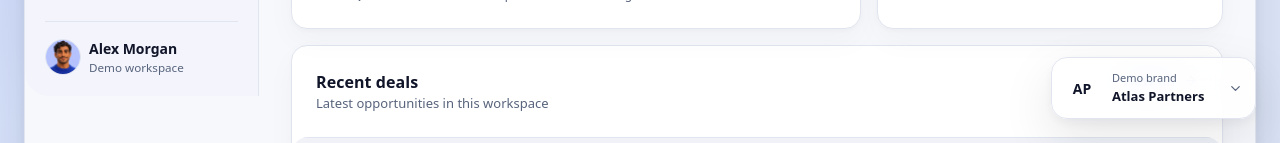
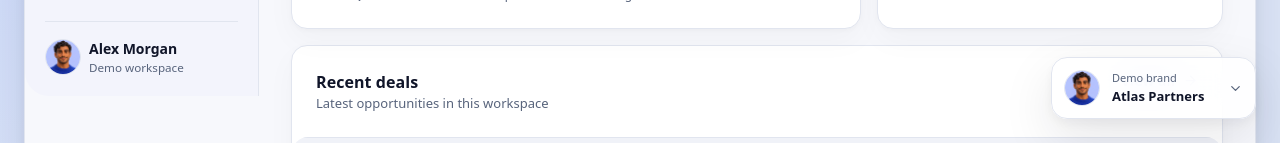
Before and after one commit to OzerovAndrey/client-os, a React (Vite) app: page / in a window 1280 px wide. Shown: the part 657-800 px from the top of the page. Built offline with nearby package versions, Linux system fonts and the light colour scheme.

Commit message:
Show 3D avatars in the workspace switcher

```diff
--- a/src/crm.ts
+++ b/src/crm.ts
@@ -1,7 +1,7 @@
 export const workspaces = [
-  { id: 'atlas', name: 'Atlas Partners', initials: 'AP' },
-  { id: 'studio', name: 'Studio North', initials: 'SN' },
-  { id: 'meridian', name: 'Meridian Capital', initials: 'MC' },
+  { id: 'atlas', name: 'Atlas Partners' },
+  { id: 'studio', name: 'Studio North' },
+  { id: 'meridian', name: 'Meridian Capital' },
 ] as const
 
 export type Workspace = typeof workspaces[number]
--- a/src/main.tsx
+++ b/src/main.tsx
@@ -41,6 +41,7 @@ function App() {
   const [screen, setScreen] = useState<Screen>('Overview')
   const [menu, setMenu] = useState(false)
   const BrandMark = brandMarks[workspace.id]
+  const avatarUrl = import.meta.env.BASE_URL + `avatars/${workspace.id}.jpg`
 
   useEffect(() => {
     document.documentElement.dataset.brand = workspace.id
@@ -58,7 +59,7 @@ function App() {
           <Icon size={18} />{name}
         </button>)}
       </nav>
-      <div className="profile"><img className="profile-avatar" src={import.meta.env.BASE_URL + `avatars/${workspace.id}.jpg`} alt="" width={36} height={36} /><div><strong>Alex Morgan</strong><small>Demo workspace</small></div></div>
+      <div className="profile"><img className="profile-avatar" src={avatarUrl} alt="" width={36} height={36} /><div><strong>Alex Morgan</strong><small>Demo workspace</small></div></div>
     </aside>
     <div className="body">
       <header className="topbar">
@@ -71,7 +72,7 @@ function App() {
       <WorkspaceView key={workspace.id} workspace={workspace} screen={screen} navigate={setScreen} />
     </div>
     <label className="workspace-select">
-      <span className="workspace-avatar">{workspace.initials}</span>
+      <img className="workspace-avatar" src={avatarUrl} alt="" width={36} height={36} />
       <span className="workspace-caption">Demo brand</span>
       <span className="workspace-name" aria-hidden="true">{workspace.name}</span>
       <select aria-label="Workspace" value={workspace.id} onChange={event => {
--- a/src/styles.css
+++ b/src/styles.css
@@ -25,7 +25,7 @@ h2 { font-size: 16px; letter-spacing: .005em; }
 .sidebar { position: sticky; top: var(--space-8); height: calc(100dvh - 5rem); min-height: min(450px, calc(100dvh - 5rem)); overflow: auto; background: var(--navigation); border-right: 1px solid var(--line); display: flex; flex-direction: column; padding: var(--space-5); gap: var(--space-8); }
 .product, .profile, .workspace-select, .sidebar button, .topbar, .primary, .text-button, .icon-button { display: flex; align-items: center; gap: var(--space-2); }
 .product { font-weight: 750; font-size: 21px; letter-spacing: -.012em; }
-.product-mark, .workspace-avatar, .profile-avatar { display: grid; place-items: center; flex: none; border-radius: var(--radius-sm); font-weight: 700; }
+.product-mark { display: grid; place-items: center; flex: none; border-radius: var(--radius-sm); font-weight: 700; }
 .product-mark { border-radius: var(--logo-radius); width: 34px; height: 34px; background: var(--accent); color: var(--accent-text); }
 .workspace-select {
   position: fixed;
@@ -44,7 +44,7 @@ h2 { font-size: 16px; letter-spacing: .005em; }
   border-radius: var(--radius-lg);
   box-shadow: var(--shadow-float);
 }
-.workspace-select .workspace-avatar { grid-row: span 2; width: 36px; height: 36px; }
+.workspace-select .workspace-avatar { grid-row: span 2; }
 .workspace-caption { grid-column: 2; color: var(--muted); font-size: 11px; }
 .workspace-name { grid-column: 2; font-size: 13px; font-weight: 650; }
 .workspace-select select { opacity: 0; position: absolute; inset: 0; width: 100%; height: 100%; }
@@ -203,4 +203,4 @@ dialog .panel-heading { align-items: center; }
 .donut-key li { display: grid; grid-template-columns: auto minmax(0, 1fr) auto; align-items: center; gap: var(--space-2); padding: var(--space-1) 0; font-size: 12px; overflow-wrap: anywhere; }
 .chart-swatch { width: 9px; height: 9px; border-radius: 50%; }
 
-.profile .profile-avatar { width: 36px; height: 36px; border-radius: 50%; object-fit: cover; border: 1px solid var(--line); }
+.profile-avatar, .workspace-avatar { flex: none; width: 36px; height: 36px; border-radius: 50%; object-fit: cover; border: 1px solid var(--line); }
```
